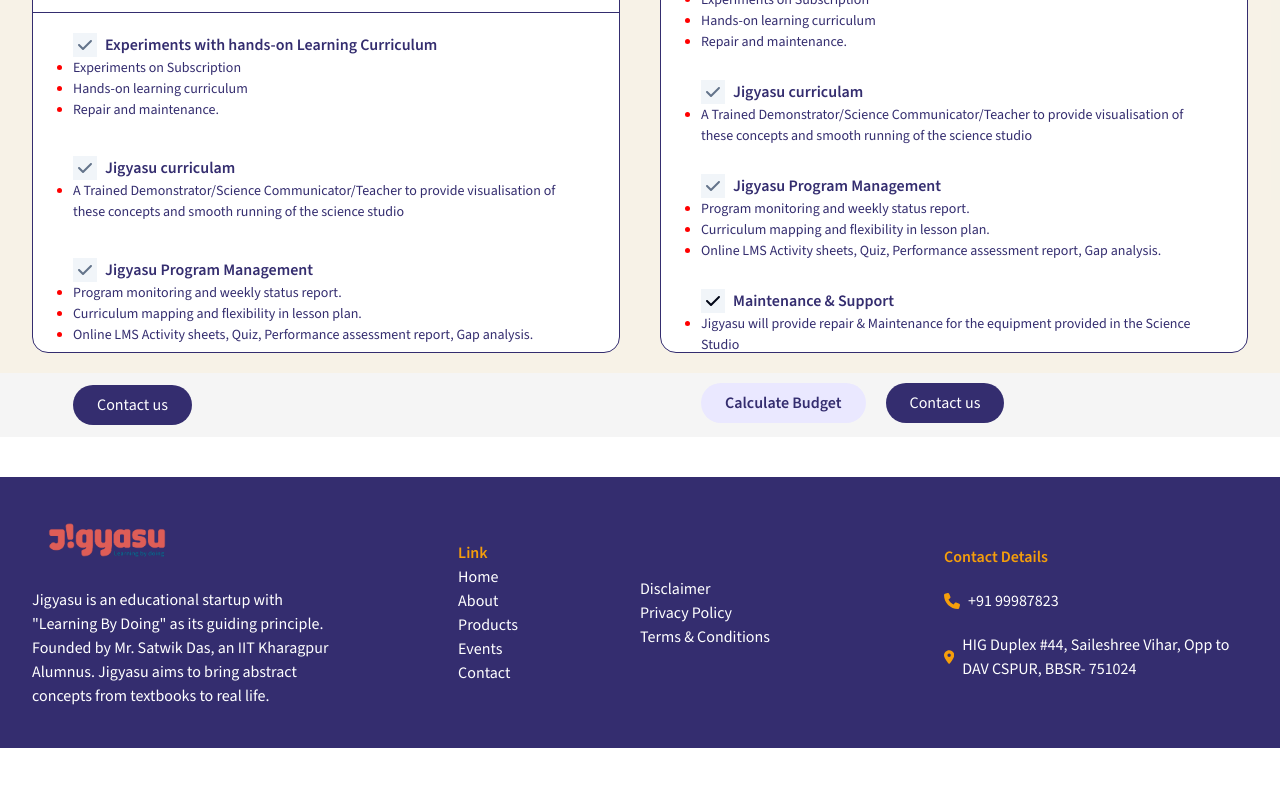
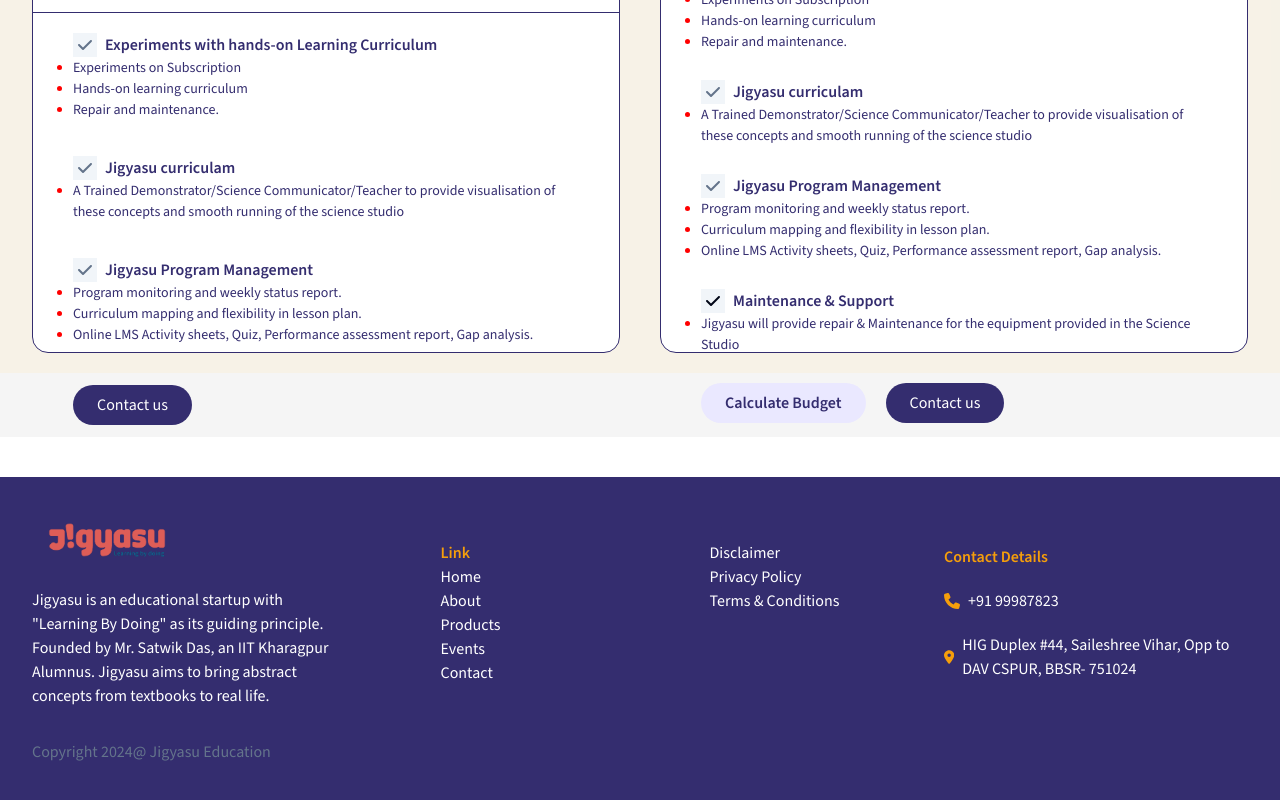
Before and after one commit to Ganeshghatti/Jigyasu-Landing-Page, a Next.js app: page / in a window 1280 px wide. Shown: the part 8183-8983 px from the top of the page. Before the commit the page ends 8931 px from the top, so only its background shows below. Built offline with nearby package versions, Linux system fonts and the light colour scheme.

Commit message:
Footer Updated

```diff
--- a/components/Landing/Footer/index.jsx
+++ b/components/Landing/Footer/index.jsx
@@ -15,8 +15,8 @@
 export default function Footer() {
   return (
     <section className="bg-[#342D6F] py-10">
-      <div className="container mx-auto grid grid-cols-1 md:grid-cols-4 items-center">
-        <div className="space-y-7">
+      <div className="container mx-auto grid grid-cols-2 md:grid-cols-4 items-center">
+        <div className="space-y-7 max-md:col-span-2 max-md:mb-5">
           <div>
             <Image
               src="/assets/j_Logo.png"
@@ -26,7 +26,7 @@
               quality={95}
             />
           </div>
-          <div className="text-white md:text-base text-[12px]  space-y-7">
+          <div className="text-white md:text-base text-[12px] ">
             <p>
               Jigyasu is an educational startup with "Learning By Doing" as its
               guiding principle. Founded by Mr. Satwik Das, an IIT Kharagpur
@@ -38,14 +38,15 @@
 
         {/* LINKS */}
 
+        <div className="md:flex md:items-start md:justify-around md:col-span-2">
           <div className="text-white flex items-start md:items-center flex-col">
-          <ul>
+            <ul className="">
               <span className="text-amber-500 text-base  font-semibold">
                 Link
               </span>
               {navigation?.map((each, index) => (
-              <li key={index}>
-                <Link href={each?.href} className="md:text-base text-[12px] ">
+                <li key={index} className="max-md:-mt-1">
+                  <Link href={each?.href} className="md:text-base text-[12px]">
                     {each?.name}
                   </Link>
                 </li>
@@ -60,10 +61,11 @@
             <span>Privacy Policy</span>
             <span>Terms & Conditions</span>
           </div>
+        </div>
 
         {/* ADDRESS */}
 
-        <div className="text-white space-y-5">
+        <div className="text-white space-y-5 ">
           <span className="text-amber-500 text-base font-semibold">
             Contact Details
           </span>
@@ -78,11 +80,10 @@
             </span>
           </span>
         </div>
+        <p className="text-slate-500 md:text-base text-[12px] mt-8 ">
+          Copyright 2024@ Jigyasu Education
+        </p>
       </div>
     </section>
   );
 }
-
-{
-  /* <p className="text-slate-500">Copyright 2024@ Jigyasu Education</p> */
-}
```
Lines whose indentation alone changed are shown as unchanged.
